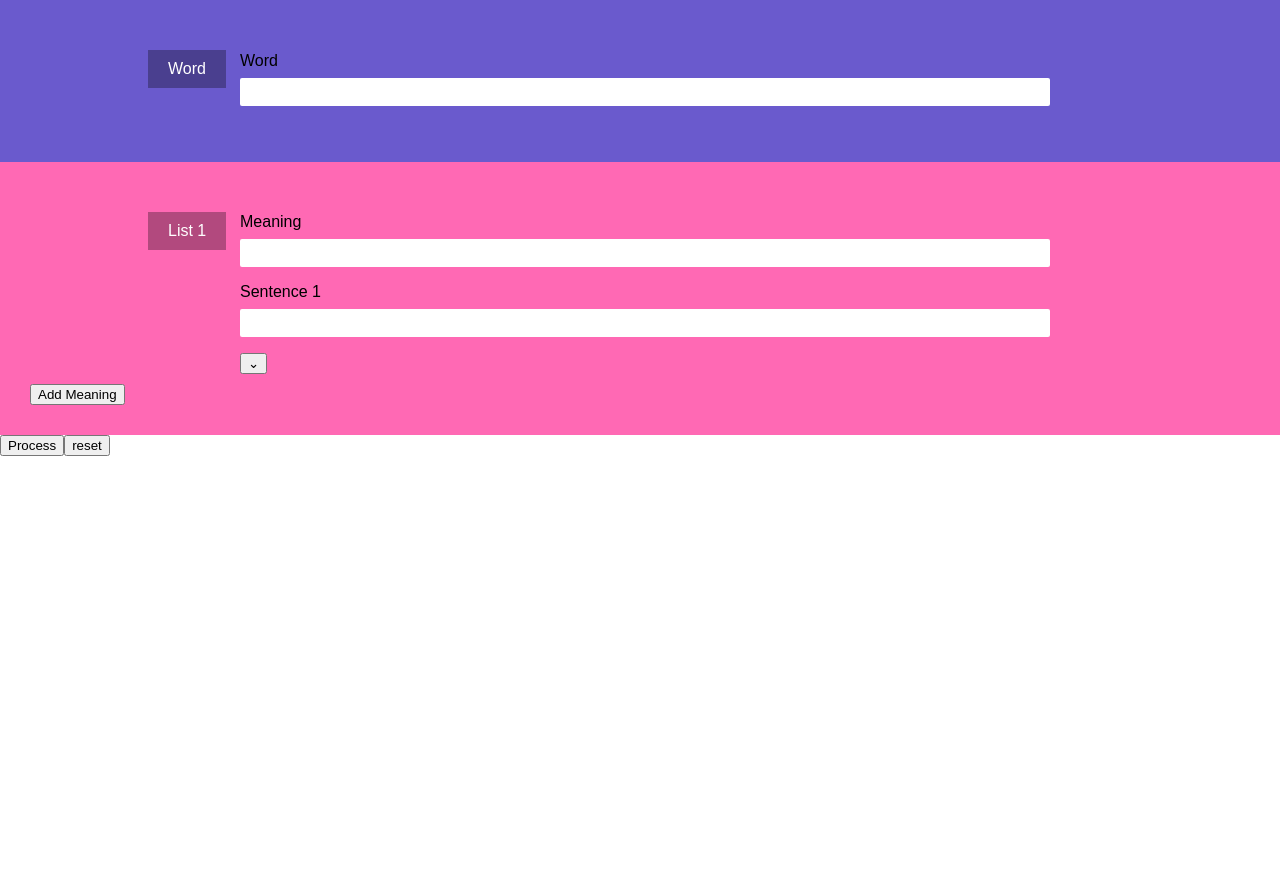
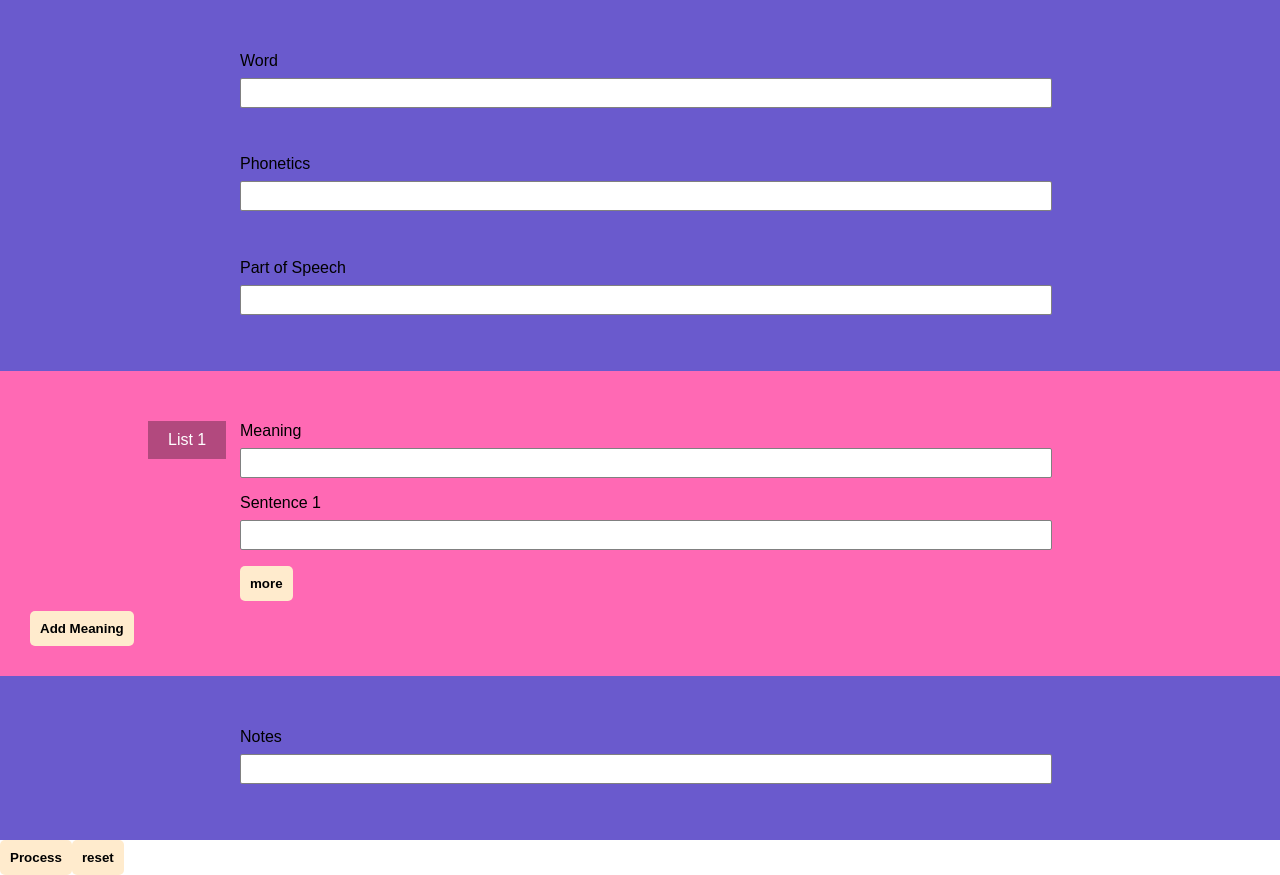
Before and after one commit to K750i/engforanki, a plain HTML site: page index.html in a window 1280 px wide. Before the commit the page ends 800 px from the top, so only its background shows below. Drawn offline with Linux system fonts and the light colour scheme.

Commit message:
Add minor styling

```diff
--- a/index.html
+++ b/index.html
@@ -12,13 +12,25 @@
 
 <body>
 
+  <main>
     <form action="#">
       <section class="word">
         <fieldset id="word">
-        <legend>Word</legend>
           <p>
             <label for="word_entry">Word</label>
             <input id="word_entry" type="text">
+          </p>
+        </fieldset>
+        <fieldset id="phonetics">
+          <p>
+            <label for="phonetic_entry">Phonetics</label>
+            <input id="phonetic_entry" type="text">
+          </p>
+        </fieldset>
+        <fieldset id="part_of_speech">
+          <p>
+            <label for="pos_entry">Part of Speech</label>
+            <input id="pos_entry" type="text">
           </p>
         </fieldset>
       </section>
@@ -33,16 +45,25 @@
             <label for="sentence1">Sentence 1</label>
             <input id="sentence1" type="text">
           </p>
-        <button class="addsentence" type="button">⌄</button>
+          <button class="addsentence" type="button">more</button>
         </fieldset>
-      <div>
+        <div class="button_wrapper">
           <button class="addlist" type="button">Add Meaning</button>
         </div>
+      </section>
+      <section class="notes">
+        <fieldset id="notes">
+          <p>
+            <label for="note_entry">Notes</label>
+            <input id="note_entry" type="text">
+          </p>
+        </fieldset>
       </section>
       <div>
         <button class="process" type="button">Process</button><button type="reset">reset</button>
       </div>
     </form>
+  </main>
 </body>
 
 </html>
--- a/script.js
+++ b/script.js
@@ -65,7 +65,7 @@ const createListGroup = () => {
   fieldset.appendChild(legend).textContent = `List ${listGroupCount}`;;
   fieldset.appendChild(mparagraph);
   fieldset.appendChild(sparagraph);
-  fieldset.appendChild(button).textContent = '⌄';
+  fieldset.appendChild(button).textContent = 'more';
 
   document.querySelector('.meanings').insertBefore(fieldset, moreListBtn.parentElement);
 };
--- a/styles.css
+++ b/styles.css
@@ -14,6 +14,10 @@ section.word {
 
 section.meanings {
   background: hotpink;
+}
+
+section.notes {
+  background: slateblue;
 }
 
 fieldset {
@@ -39,9 +43,17 @@ fieldset>p label {
 }
 
 input[type="text"] {
-  border: none;
+  border: 1px solid gray;
   width: 100%;
   padding: 5px;
   border-radius: 2px;
   font-size: 1rem;
 }
+
+button {
+  border: none;
+  padding: 10px;
+  border-radius: 5px;
+  font-weight: bold;
+  background: blanchedalmond;
+}
```
Lines whose indentation alone changed are shown as unchanged.
